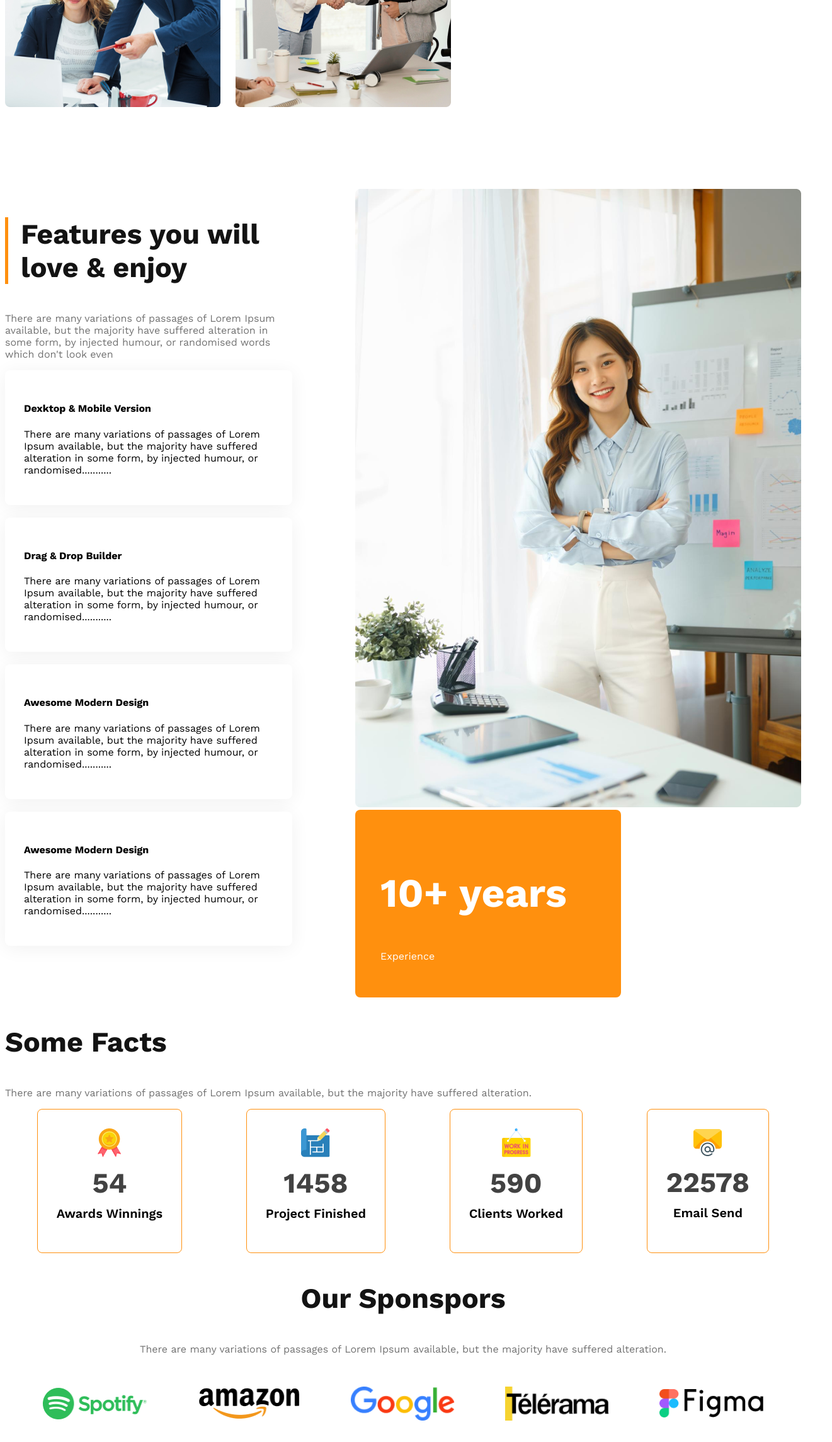
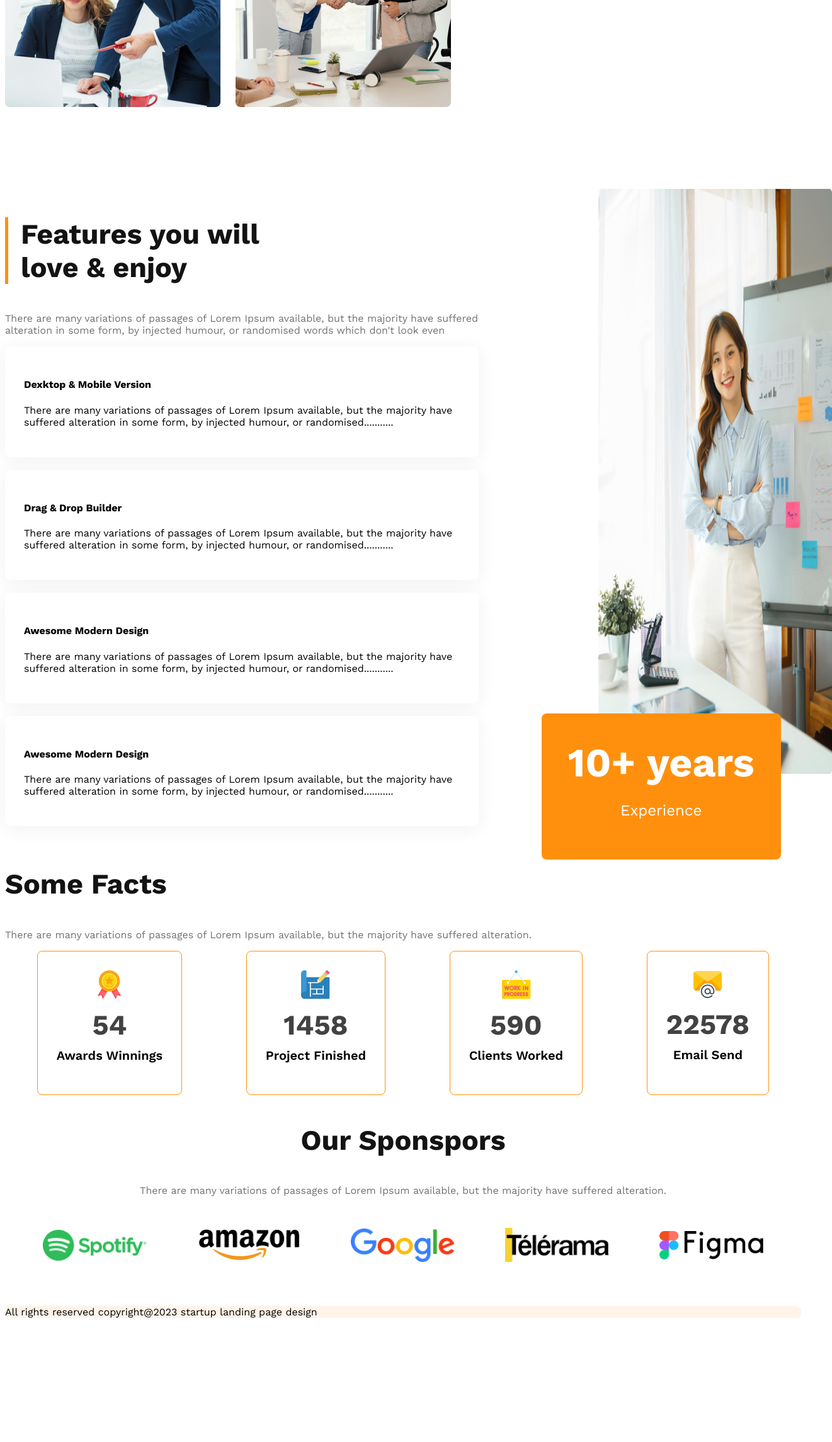
Before and after one commit to Abdullah3d/g3-archi-website, a plain HTML site: page index.html in a window 1280 px wide. Shown: the part 1652-3942 px from the top of the page at 63% size, 1321 px wide, since content can reach past the window. After the commit the page ends 3761 px from the top, so only its background shows below. Drawn offline with nearby package versions, Linux system fonts and the light colour scheme.

Commit message:
foooter section

```diff
--- a/index.html
+++ b/index.html
@@ -124,10 +124,11 @@
 
 
     </main>
-    <footer>
+    <footer class="footer">
+        <div class="footer section">
+            <P>All rights reserved copyright@2023 startup landing page design</P>
+        </div>
 
     </footer>
-
 </body>
-
 </html>
--- a/styles/architect.css
+++ b/styles/architect.css
@@ -133,15 +133,39 @@
     padding-left: 20px;
 }
 
+.feature-img img {
+    width: 90%;
+    margin: 0;
+}
+
+.feature-img img {
+    height: 90%;
+    margin-left: 90px;
+}
+
+.ten-year-badge {
+    position: static;
+    max-width: 300px;
+}
+
 .ten-year-badge {
     border-radius: 8px;
     background: #FF900E;
     color: #FFF;
-    width: 342px;
+    width: 340px;
     padding: 40px;
+    text-align: center;
+    position: relative;
+    bottom: 100px;
 }
+
 .ten-year-badge h2 {
-font-size: 4rem;
+    font-size: 4rem;
+    margin: 0;
+}
+
+.ten-year-badge p {
+    font-size: 1.5rem;
 }
 
 /* facts section */
@@ -188,6 +212,23 @@
     width: 165px;
 }
 
+/* footer */
+.footer {
+    border-radius: 8px;
+    background: #FFF4E7;
+}
+
+.footer section {
+    color: #424242;
+    text-align: center;
+    font-size: 20px;
+    font-weight: 400;
+    padding: 38px;
+    margin-bottom: 50px;
+    line-height: 30px;
+
+}
+
 /* responsive mesia queries */
 /* media mobile device */
 @media screen and (max-width:576px) {
@@ -197,6 +238,7 @@
 
     nav,
     .teams-containar,
+    .features,
     .facts-card-container,
     .sponsors-img-containar {
 
@@ -227,6 +269,7 @@
 @media screen and (min-width:576px) and (max-width:960px) {
 
     nav,
+    .features,
     .teams-containar,
     .sponsors-img-containar {
         flex-direction: column;
```
